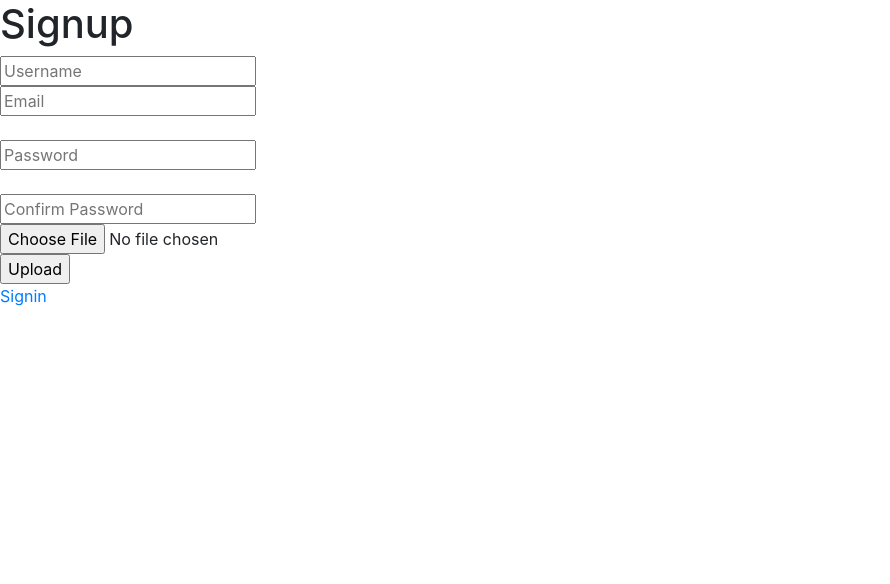
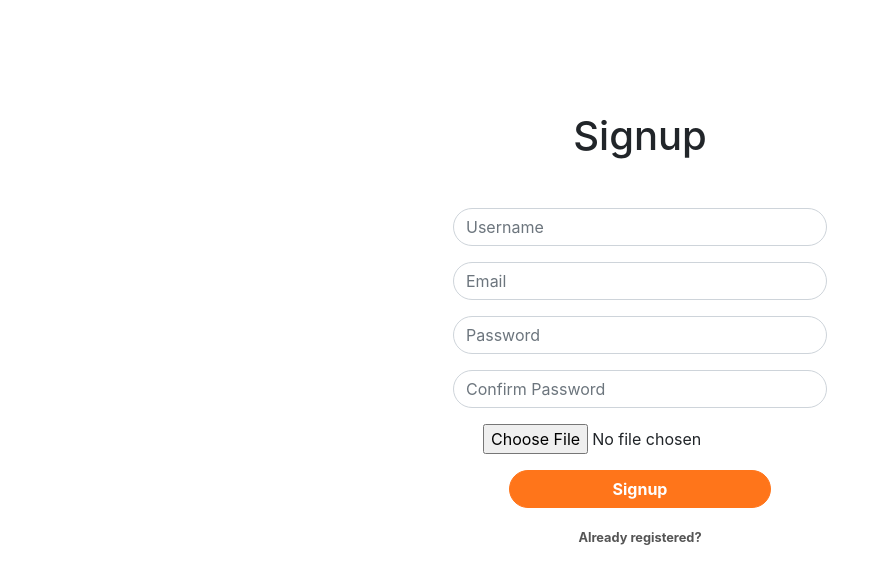
Before and after one commit to OlukaDenis/houzia-frontend, a React (Create React App) app: page /signup in a window 1280 px wide. Shown: the top 584 px of the page, without its empty margins (0-890 px from the left). Built offline with nearby package versions, Linux system fonts and the light colour scheme.

Commit message:
Complete auth UI

```diff
--- a/src/components/RightNav.js
+++ b/src/components/RightNav.js
@@ -68,7 +68,7 @@ const RightNav = ({
       {token && (
       <li>
         <button type="button" onClick={handleLogoutClick} onKeyDown={handleLogoutClick}
-        className="logout btn btn-outline-primary btn-sm h-btn h-btn-outlined">Logout</button>
+        className="logout btn btn-sm h-btn h-btn-outlined">Logout</button>
         {' '}
       </li>
       )}
--- a/src/containers/Signin.js
+++ b/src/containers/Signin.js
@@ -4,6 +4,7 @@ import { Link } from 'react-router-dom';
 import PropTypes from 'prop-types';
 import { loginUser } from '../redux/actions/authAction';
 import NoAuth from '../helpers/NoAuth';
+import { Form, Container, Row, Col, Button } from 'react-bootstrap';
 
 const Signin = ({ login, token, error }) => {
   const [email, setEmail] = useState('');
@@ -16,37 +17,55 @@ const Signin = ({ login, token, error }) => {
   };
 
   return (
-    <div>
+    <Container>
+      <Row className="justify-content-md-center">
+        <Col lg="auto" md="auto" >
+          <div style={{ marginTop: '50%' }}>
             <NoAuth />
             { (!token && error) && error }
 
-      <h1>Signin</h1>
-      <form onSubmit={handleSubmit}>
-        <input
-          id="email"
-          name="email"
+            <h1 className="auth-title text-center">Signin</h1>
+            <Form className="mt-5" onSubmit={handleSubmit}>
+              <Form.Group>
+                <Form.Control
+                  type="email"
                   placeholder="Email"
-          type="text"
+                  className="form-input"
                   onChange={e => setEmail(e.target.value)}
+                  required
                 />
+              </Form.Group>
 
-        <br />
-        <br />
-        <input
-          id="password"
-          name="password"
+              <Form.Group>
+                <Form.Control
+                  type="password"
                   placeholder="Password"
-          type="password"
+                  className="form-input"
                   onChange={e => setPassword(e.target.value)}
+                  required
                 />
-        <br />
-        <br />
+              </Form.Group>
 
-        <input type="submit" value="Signin" />
-      </form>
-      <Link to="/signup">Signup</Link>
+              <div className="text-center">
+                <button
+                  variant="primary"
+                  className="h-btn h-btn-filled btn text-center"
+                  type="submit"
+                  style={{width: '70%'}}
+                >
+                  Signin
+                </button>
+              </div>
+
+              <div className="mt-3 text-center">
+              <Link className="auth-link" to="/signup">Create account</Link>
+              </div>
+            </Form>
 
           </div>
+        </Col>
+      </Row>
+    </Container>
   );
 };
 
--- a/src/containers/Signup.js
+++ b/src/containers/Signup.js
@@ -5,6 +5,7 @@ import { Link } from 'react-router-dom';
 import PropTypes from 'prop-types';
 import { createUser } from '../redux/actions/authAction';
 import NoAuth from '../helpers/NoAuth';
+import { Form, Container, Row, Col, Button } from 'react-bootstrap';
 import {
   CLOUDINARY_UPLOAD_PRESET,
   CLOUDINARY_UPLOAD_URL,
@@ -51,51 +52,82 @@ const Signup = ({ signup }) => {
   };
 
   return (
-    <div>
+    <Container>
+      <Row className="justify-content-md-center">
+        <Col lg="auto" md="auto" >
+          <div style={{ marginTop: '30%' }}>
             <NoAuth />
-      <h1>Signup</h1>
-      <form onSubmit={handleSubmit}>
-        <input
+            <h1 className="auth-title text-center">Signup</h1>
+            <Form className="mt-5" onSubmit={handleSubmit}>
+              <Form.Group>
+                <Form.Control
+                  type="email"
+                  placeholder="Username"
+                  className="form-input"
                   onChange={e => setUserName(e.target.value)}
-          type="text"
-          name="username"
-          placeholder="Username"
                   required
                 />
-        <br />
-        <input
+              </Form.Group>
+
+              <Form.Group>
+                <Form.Control
+                  type="email"
+                  placeholder="Email"
+                  className="form-input"
                   onChange={e => setEmail(e.target.value)}
-          type="email"
-          name="email"
-          placeholder="Email"
                   required
                 />
-        <br />
-        <br />
+              </Form.Group>
 
-        <input
+              <Form.Group>
+                <Form.Control
+                  type="password"
+                  placeholder="Password"
+                  className="form-input"
                   onChange={e => setPassword(e.target.value)}
-          type="password"
-          name="password"
-          placeholder="Password"
                   required
                 />
-        <br />
-        <br />
-        <input
+              </Form.Group>
+
+              <Form.Group>
+                <Form.Control
+                  type="password"
+                  placeholder="Confirm Password"
+                  className="form-input"
                   onChange={e => setPasswordConfirmation(e.target.value)}
-          type="password"
-          name="confirm_password"
-          placeholder="Confirm Password"
                   required
                 />
-        <br />
-        <input type="file" onChange={handleImageChange} />
-        <br />
-        <input type="submit" value="Upload" />
-      </form>
-      <Link to="/signin">Signin</Link>
+              </Form.Group>
+
+              <Form.Group>
+                <Form.Control
+                  className="image-chooser"
+                  type="file"
+                  onChange={handleImageChange}
+                />
+              </Form.Group>
+
+              <div className="text-center">
+                <button
+                  variant="primary"
+                  className="h-btn h-btn-filled btn text-center"
+                  type="submit"
+                  style={{width: '70%'}}
+                >
+                  Signup
+                </button>
               </div>
+
+            </Form>
+
+            <div className="mt-3 text-center">
+              <Link  className="auth-link" to="/signin">Already registered?</Link>
+            </div>
+
+          </div>
+        </Col>
+      </Row>
+    </Container>
   );
 };
 
--- a/src/styles/App.scss
+++ b/src/styles/App.scss
@@ -9,6 +9,7 @@
   &:hover {
     background-color: $secondary;
     border-color: $secondary;
+    color: white;
   }
 }
 
@@ -20,3 +21,26 @@
   background-color: $secondary;
   color: white;
 }
+
+.form-input {
+  border-radius: 50px;
+}
+
+.auth-link {
+  color: $blackish;
+  font-weight: 700;
+  font-size: 0.8rem;
+
+  &:hover {
+    color: $secondary;
+    text-decoration: none;
+  }
+}
+
+.auth-title {
+
+}
+
+.image-chooser {
+  margin-left: 30px;
+}
--- /dev/null
+++ b/src/styles/Signin.scss
@@ -0,0 +1 @@
+@import './variables';
--- a/src/styles/_variables.scss
+++ b/src/styles/_variables.scss
@@ -4,3 +4,4 @@
 $primary: #222;
 $secondary: #ff751a;
 $bg: #F8F8F8;
+$blackish: #555;
```
Lines whose indentation alone changed are shown as unchanged.
